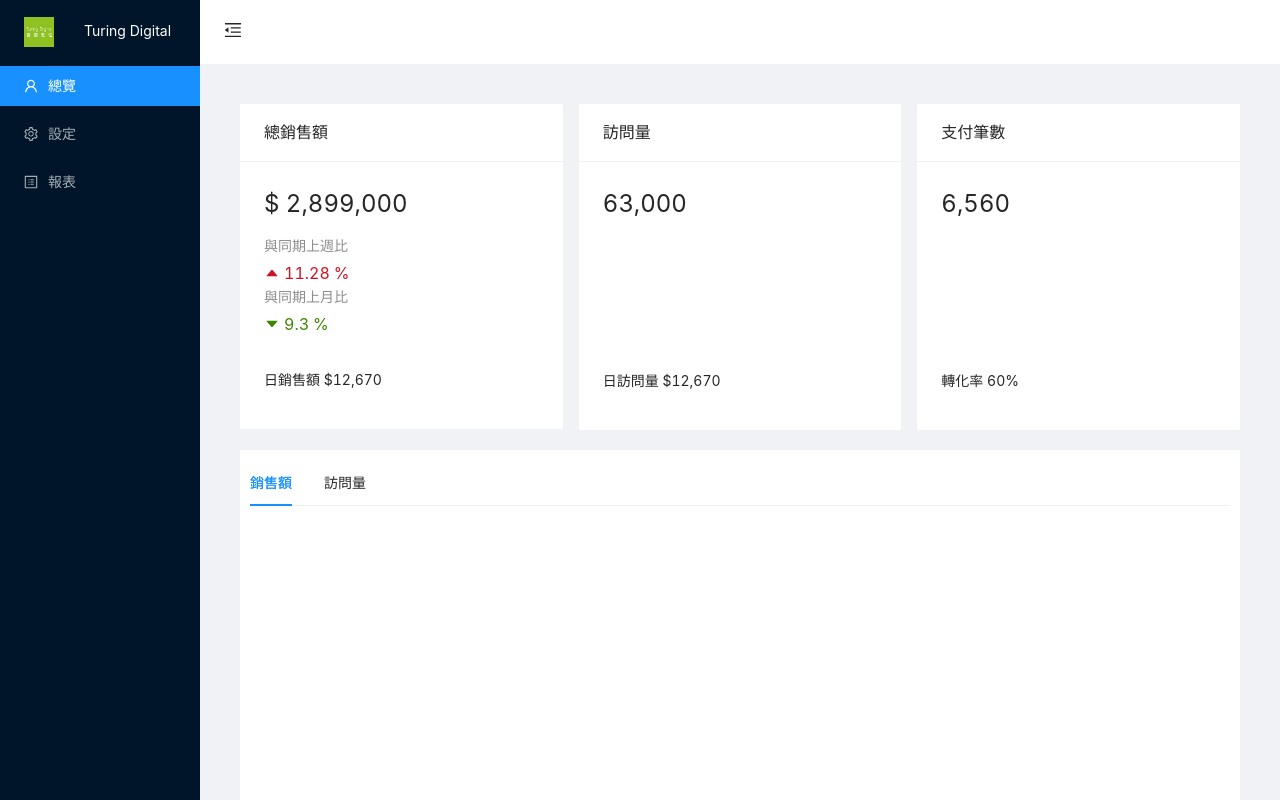
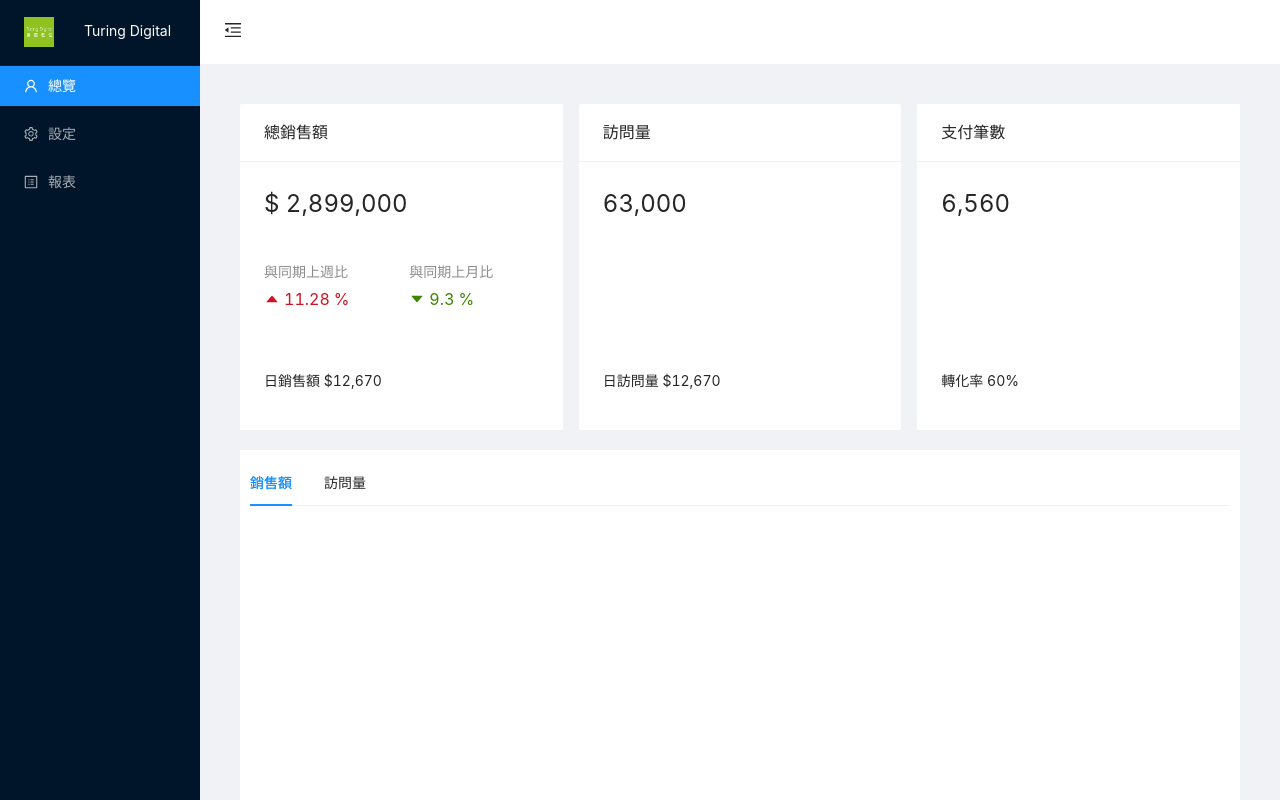
Before and after one commit to fergusKe/td-affiliate, a React app: page /user-admin/overview in a window 1280 px wide. Shown: the top 800 px of the page. Built offline with nearby package versions, Linux system fonts and the light colour scheme.

Commit message:
fix: the margin of statistic

```diff
--- a/src/components/card.js
+++ b/src/components/card.js
@@ -14,7 +14,7 @@ const DashboardCard = () => (
         <Card title="總銷售額" bordered={false} style={{ minheight: '300px' }}>
           <h1 style={{ fontSize: '24px', fontWeight: 'normal' }}>$ 2,899,000</h1>
           <Row gutter={16}>
-            <Col span={12}>
+            <Col span={12} style={{ margin: '26px 0' }}>
               <Statistic
                 title="與同期上週比"
                 value={11.28}
@@ -22,6 +22,8 @@ const DashboardCard = () => (
                 prefix={<CaretUpOutlined />}
                 suffix="%"
               />
+            </Col>
+            <Col span={12} style={{ margin: '26px 0' }}>
               <Statistic
                 title="與同期上月比"
                 value={9.3}
@@ -30,15 +32,6 @@ const DashboardCard = () => (
                 suffix="%"
               />
             </Col>
-            {/* <Col span={12} style={{ height: '100px', margin: '50px 0' }}>
-              <Statistic
-                title="與同期上月比"
-                value={9.3}
-                valueStyle={{ color: '#3f8600', fontSize: '16px' }}
-                prefix={<CaretDownOutlined />}
-                suffix="%"
-              />
-            </Col> */}
             <Col span={24} style={{ marginTop: '32px' }}>
               <div>
                 <p>
```
